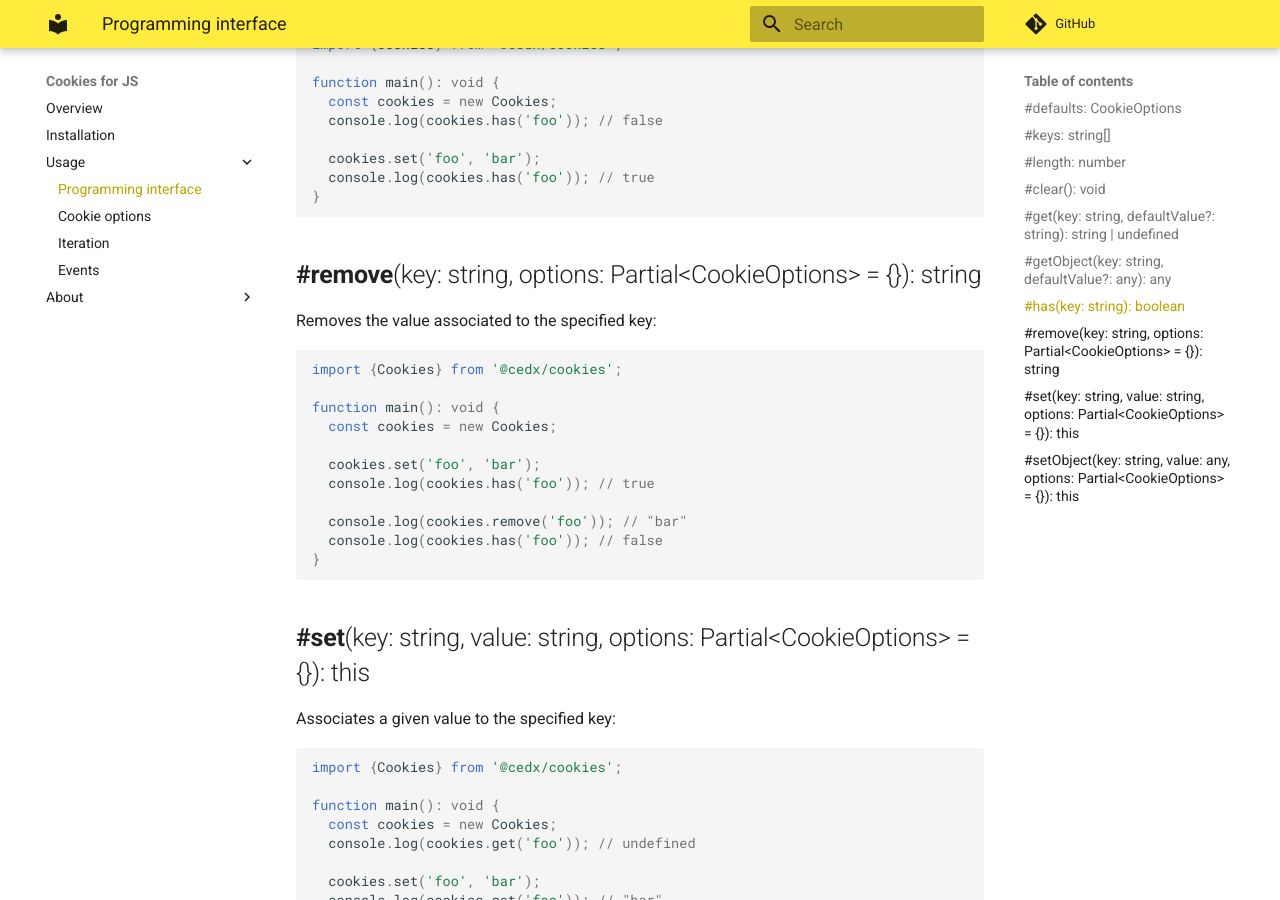
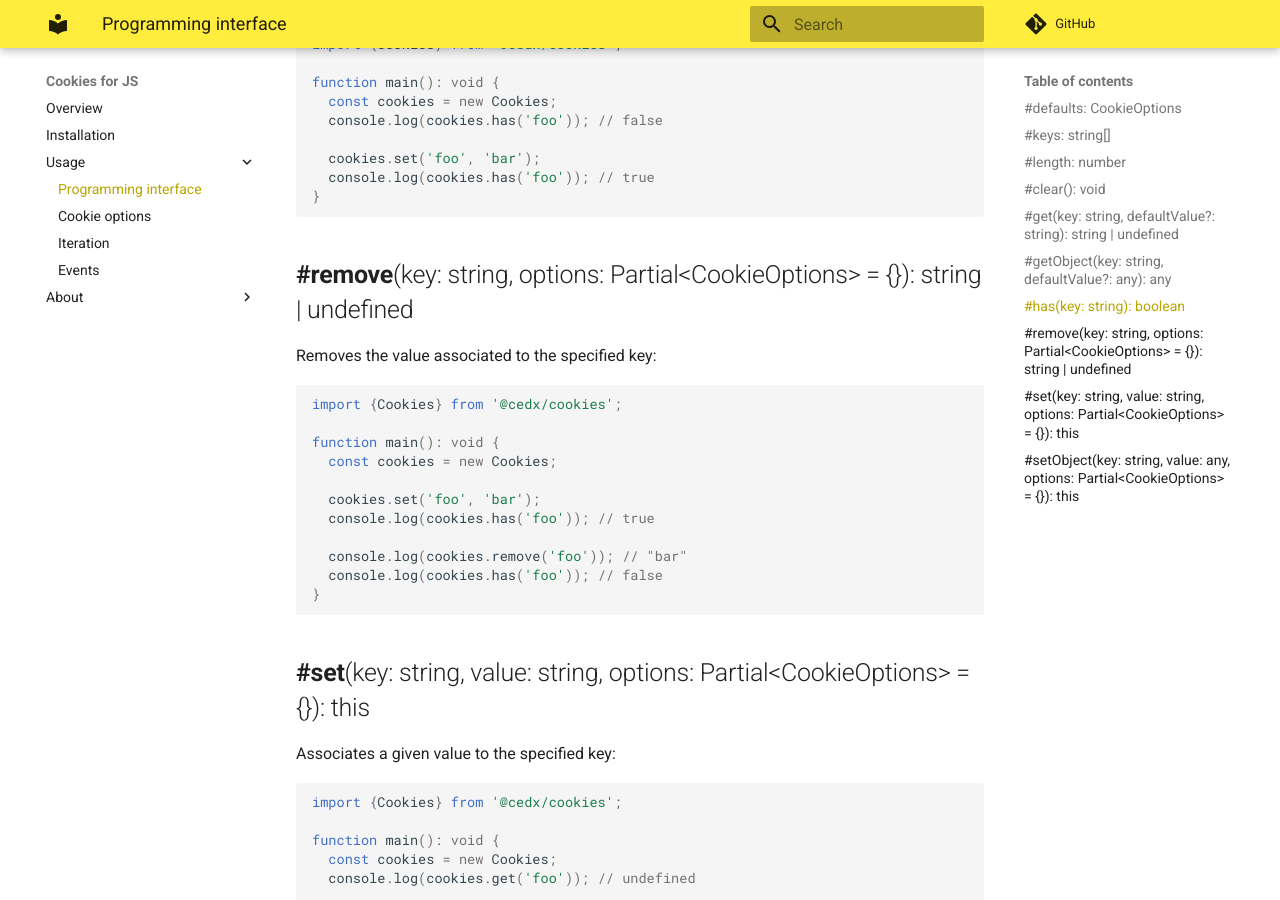
Before and after one commit to cedx/cookies.js, an MkDocs documentation site: the page built from doc/usage/api.md, in a window 1280 px wide and 900 px high, scrolled down 2919 px. Built offline with MkDocs 1.6.1 and Material for MkDocs 9.7.7, drawn with Linux system fonts in a browser that asks for light colours; comment, search, counter and statistics services are not loaded.

Commit message:
Updated the documentation

````diff
--- a/doc/usage/api.md
+++ b/doc/usage/api.md
@@ -140,7 +140,7 @@ function main(): void {
 }
 ```
 
-## **#remove**(key: string, options: Partial&lt;CookieOptions&gt; = {}): string
+## **#remove**(key: string, options: Partial&lt;CookieOptions&gt; = {}): string | undefined
 Removes the value associated to the specified key:
 
 ```ts
````
